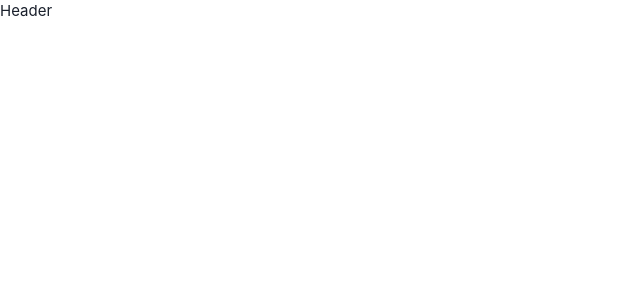
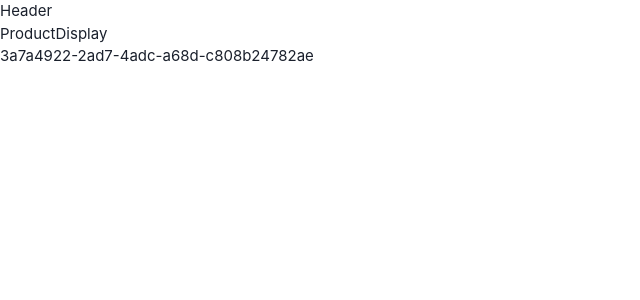
Before and after one commit to MatheusMartins21/premmiar-project, a React (Vite) app: page /products/3a7a4922-2ad7-4adc-a68d-c808b24782ae in a window 1280 px wide. Before the commit this address had no page. Shown: the top 300 px of the page, without its empty margins (0-640 px from the left). Built offline with nearby package versions, Linux system fonts and the light colour scheme.

Commit message:
feat: Structuring paths for routes

```diff
--- a/src/pages/Admin/index.tsx
+++ /dev/null
@@ -1,7 +0,0 @@
-function Admin() {
-	return (
-		<h1>Admin</h1>
-	)
-}
-
-export default Admin;
--- /dev/null
+++ b/src/pages/Products/ProductDisplay.tsx
@@ -0,0 +1,14 @@
+import { useParams } from 'react-router-dom'
+
+function ProductDisplay() {
+	const { uuid } = useParams();
+
+	return (
+		<>
+			<h1>ProductDisplay</h1>
+			<h2>{uuid}</h2>
+		</>
+	)
+}
+
+export default ProductDisplay;
--- /dev/null
+++ b/src/pages/Products/index.tsx
@@ -0,0 +1,7 @@
+function Products() {
+	return (
+		<h1>Products</h1>
+	)
+}
+
+export default Products;
--- a/src/routes.tsx
+++ b/src/routes.tsx
@@ -4,13 +4,15 @@ import {
 } from "react-router-dom"
 
 import Home from "./pages/Home"
-import Admin from "./pages/Admin"
+import Products from "./pages/Products"
+import ProductDisplay from './pages/Products/ProductDisplay'
 
 const Routes = () => {
 	return(
 		<Switch>
 			<Route path="/" element={ <Home /> } />
-			<Route path="/admin" element={ <Admin /> } />
+			<Route path="/products" element={ <Products /> } />
+			<Route path="/products/:uuid" element={ <ProductDisplay /> } />
 		</Switch>
 	)
 }
```
